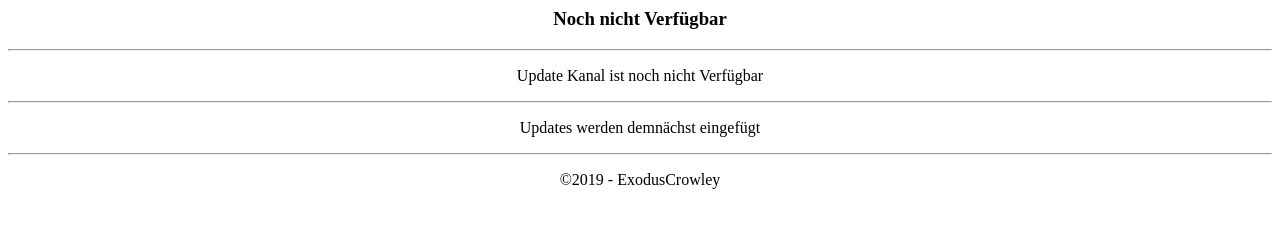
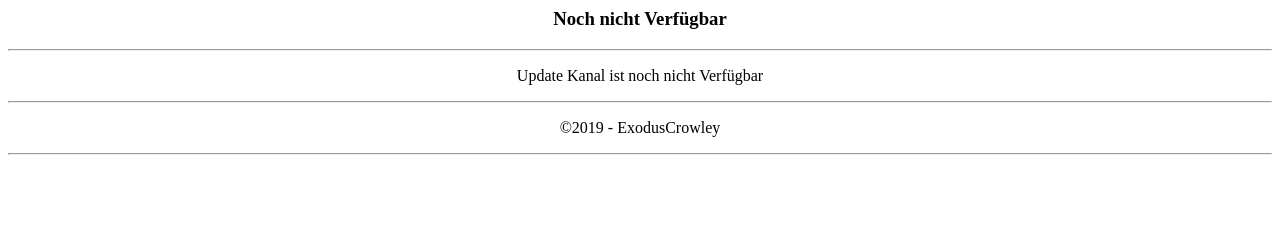
Before and after one commit to ExodusCrowley/website, a plain HTML site: page index.html in a window 1280 px wide. Drawn offline with Linux system fonts and the light colour scheme.

Commit message:
Update index.html

```diff
--- a/index.html
+++ b/index.html
@@ -2,9 +2,8 @@
 <h3>Noch nicht Verfügbar</h3>
 <hr>
 <p>Update Kanal ist noch nicht Verfügbar</p>
-<hr>
-<p>Updates werden demnächst eingefügt</p>
 <hr/>
 <p>©2019 - ExodusCrowley</p>
+<hr>
 <a href=""></a>
 </center>
```
